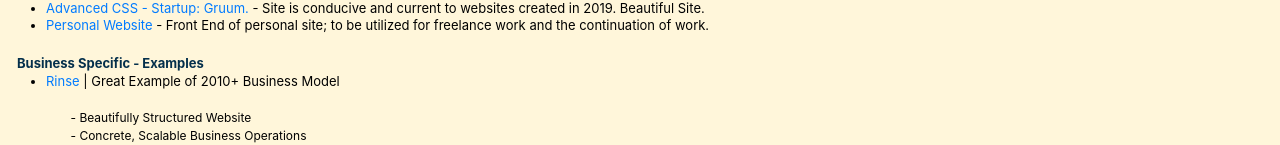
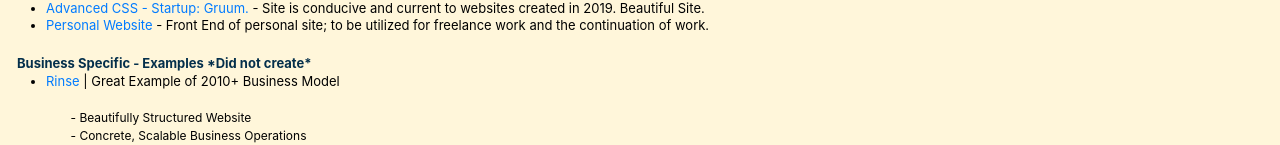
Before and after one commit to mjmuhamm/CV, a plain HTML site: page Web Development.html in a window 1280 px wide. Shown: the part 398-543 px from the top of the page. Drawn offline with nearby package versions, Linux system fonts and the light colour scheme.

Commit message:
Update Web Development.html

```diff
--- a/Web Development.html
+++ b/Web Development.html
@@ -65,7 +65,7 @@
   &nbsp;
 
     <strong>
-    <font size="2.9">Business Specific - Examples
+    <font size="2.9">Business Specific - Examples  *Did not create*
   </strong></font>
   <ul>
     <font size="2.5">
```
